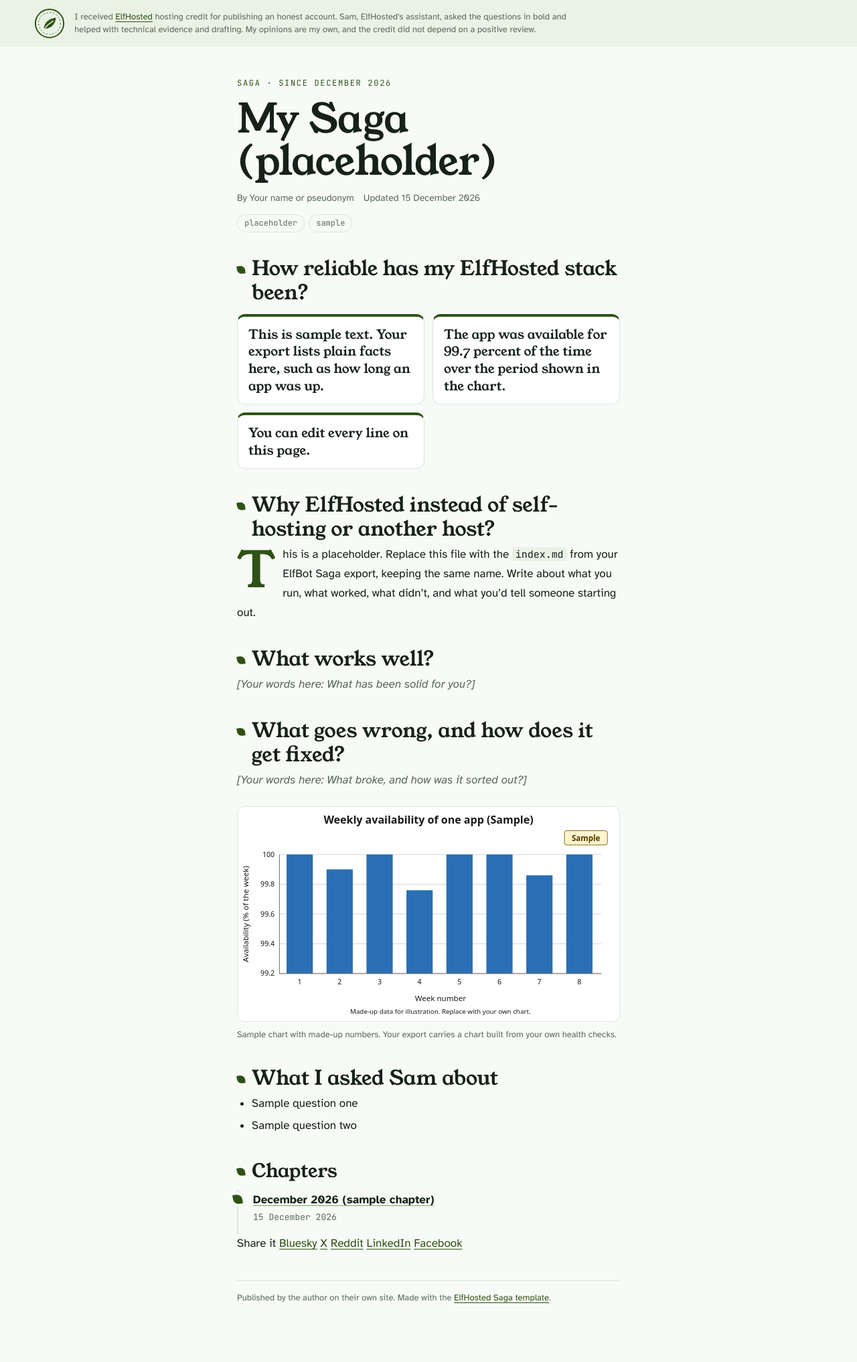
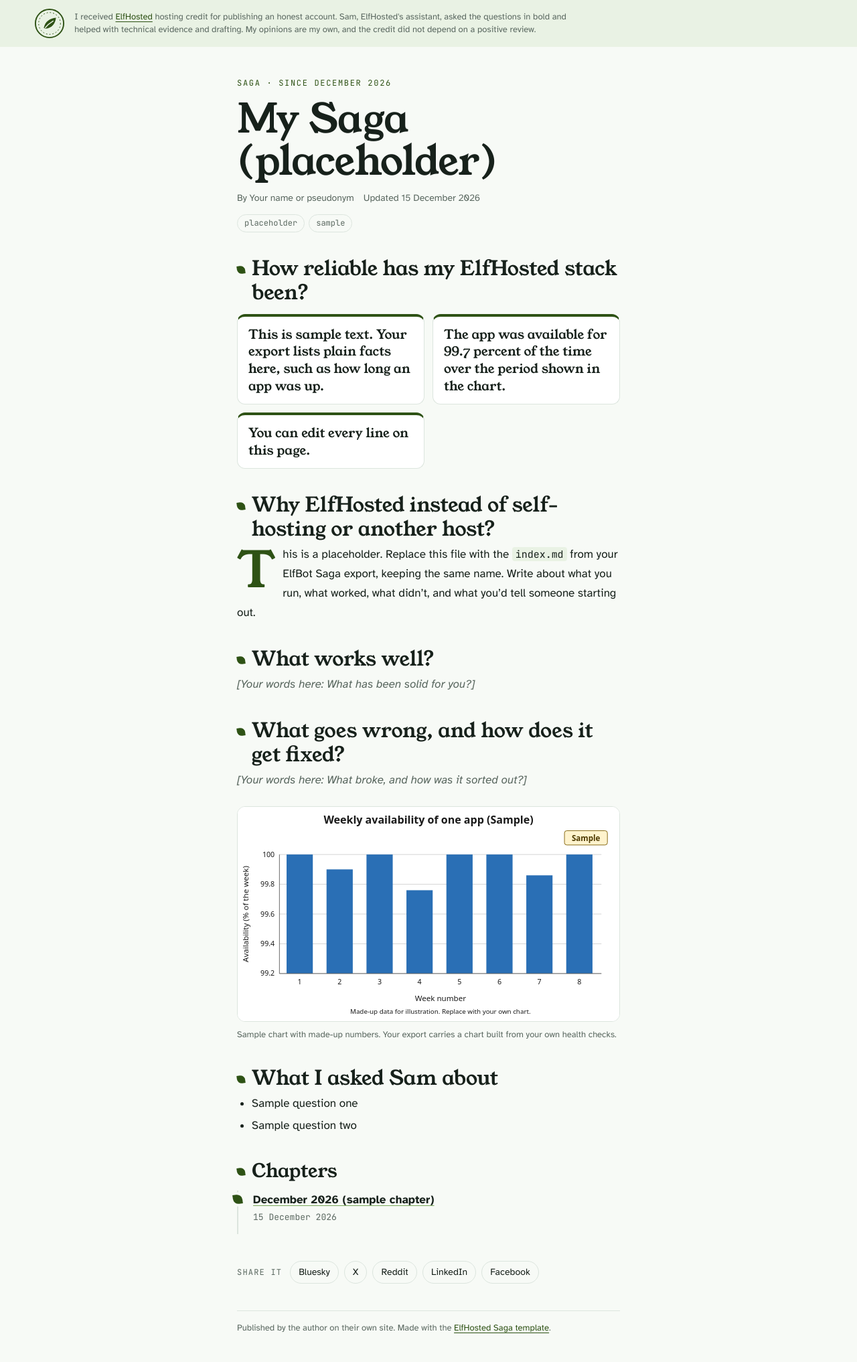
Before and after one commit to chloeobot/saga-template, a Jekyll site: the page built from index.md, in a window 1280 px wide. Shown: the whole page at 67% size. Built offline with Jekyll 4.4.1, drawn with Linux system fonts in a browser that asks for light colours; before the commit the page ends 1989 px from its top, so only the background shows below that.

Commit message:
style: share links
Co-Authored-By: Claude Opus 5.5 <noreply@anthropic.com>

```diff
--- a/assets/saga.css
+++ b/assets/saga.css
@@ -85,6 +85,10 @@ body.saga { margin: 0; background: var(--bg); color: var(--ink); font-family: va
 .timeline time { display: block; font-size: 13px; color: var(--muted); font-family: var(--mono); }
 
 /* ---------- Footer ---------- */
+.share { display: flex; flex-wrap: wrap; align-items: center; gap: 8px; margin-top: 40px; font-size: 14px; }
+.share span { font-family: var(--mono); font-size: 12px; letter-spacing: .1em; text-transform: uppercase; color: var(--muted); margin-right: 4px; }
+.share a { color: var(--ink); text-decoration: none; border: 1px solid var(--line); border-radius: 999px; padding: 4px 12px; }
+.share a:hover, .share a:focus-visible { border-color: var(--accent); color: var(--accent); }
 .foot { border-top: 1px solid var(--line); margin-top: 40px; padding-top: 14px; font-size: 13px; color: var(--muted); }
 .foot p { margin: 0; }
 
```
